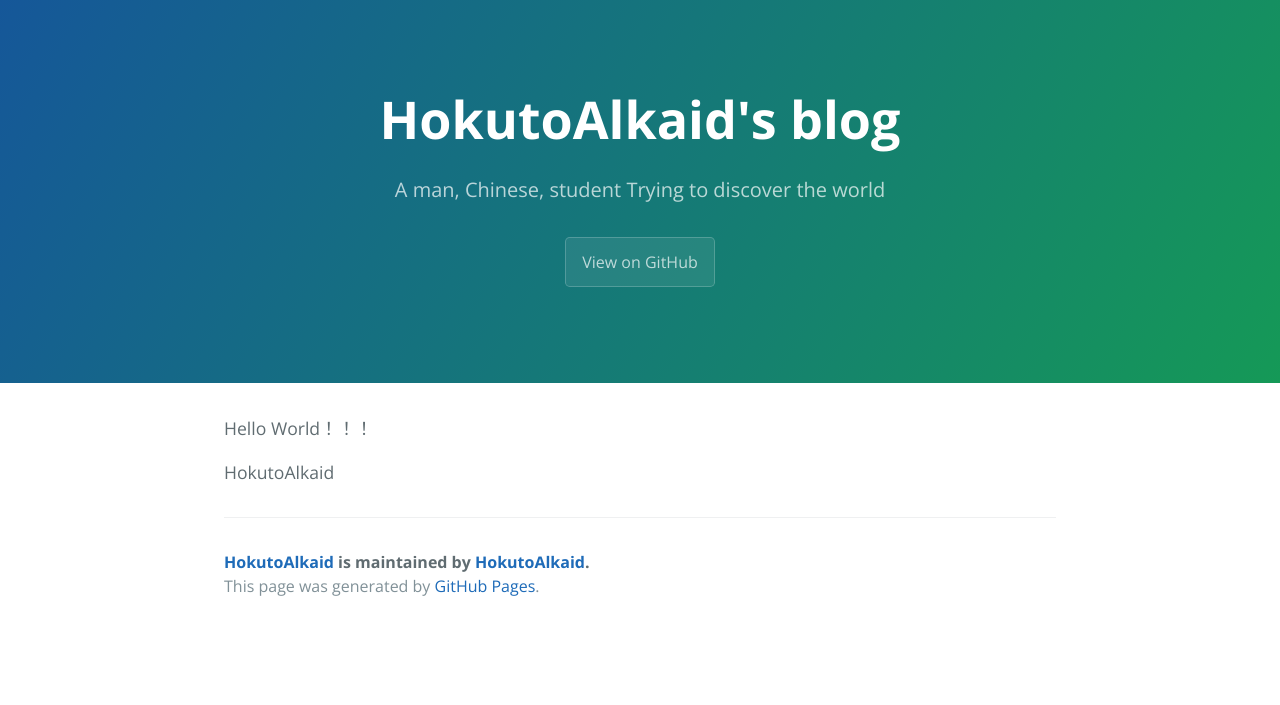
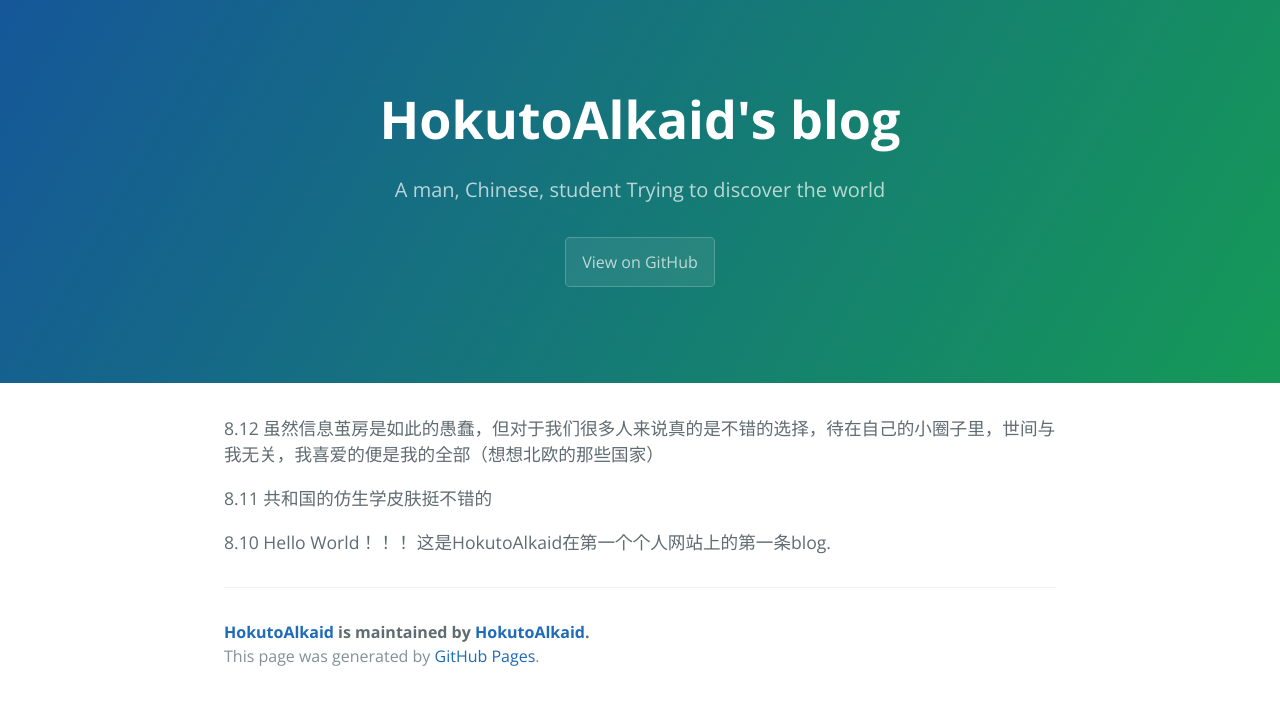
Before and after one commit to HokutoAlkaid/HokutoAlkaid, a Jekyll site: the page built from index.md, in a window 1280 px wide. Shown: the top 705 px of the page. Built offline with Jekyll 4.4.1, drawn with Linux system fonts in a browser that asks for light colours; our own code applies the rules of GitHub Pages for plain Markdown files.

Commit message:
Update index.md

```diff
--- a/index.md
+++ b/index.md
@@ -1,3 +1,11 @@
+8.12
+虽然信息茧房是如此的愚蠢，但对于我们很多人来说真的是不错的选择，待在自己的小圈子里，世间与我无关，我喜爱的便是我的全部（想想北欧的那些国家）
+
+
+8.11
+共和国的仿生学皮肤挺不错的
+
+
+8.10
 Hello World！！！
-
-HokutoAlkaid
+这是HokutoAlkaid在第一个个人网站上的第一条blog.
```
